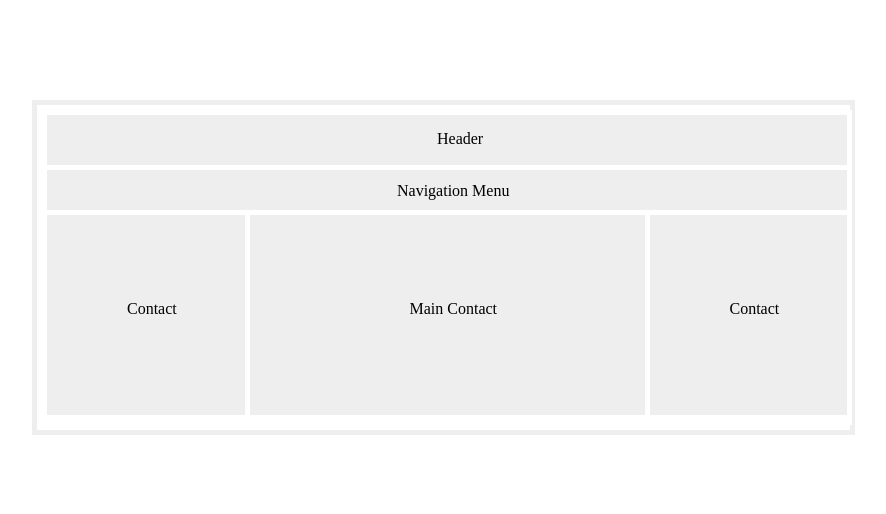
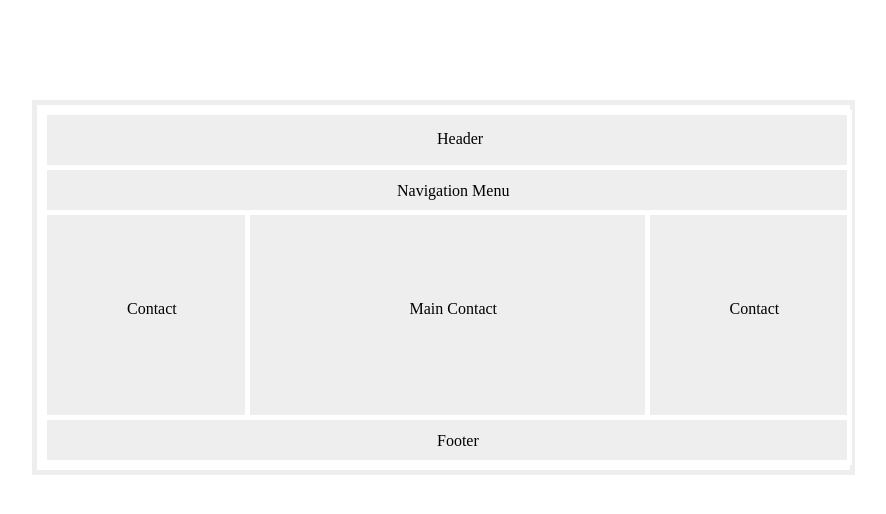
Before and after one commit to farrukh1010/CSS-Layout-Assignment, a plain HTML site: page index.html in a window 1280 px wide. Shown: the whole page, without its empty margins (226-1112 px from the left). Drawn offline with Linux system fonts and the light colour scheme.

Commit message:
updated index.html

```diff
--- a/index.html
+++ b/index.html
@@ -28,6 +28,9 @@
                                 <div class="threeo">
                                 Contact </div></div>
                         </div>
+                        <div class="footer">
+                            <div class="footero">
+                            Footer</div></div>
 
         </div>
         </div>
--- a/style.css
+++ b/style.css
@@ -93,3 +93,14 @@
         padding-left: 80px;
         font-size: 8 px;
      }
+     .footer{
+        background-color: rgb(238 238 238);
+        height: 40px;
+        position: relative;
+    }
+    .footer > .footero{
+        position: absolute;
+        padding-top: 12px;
+        padding-left: 390px;
+        font-size: 8 px;
+    }
```
